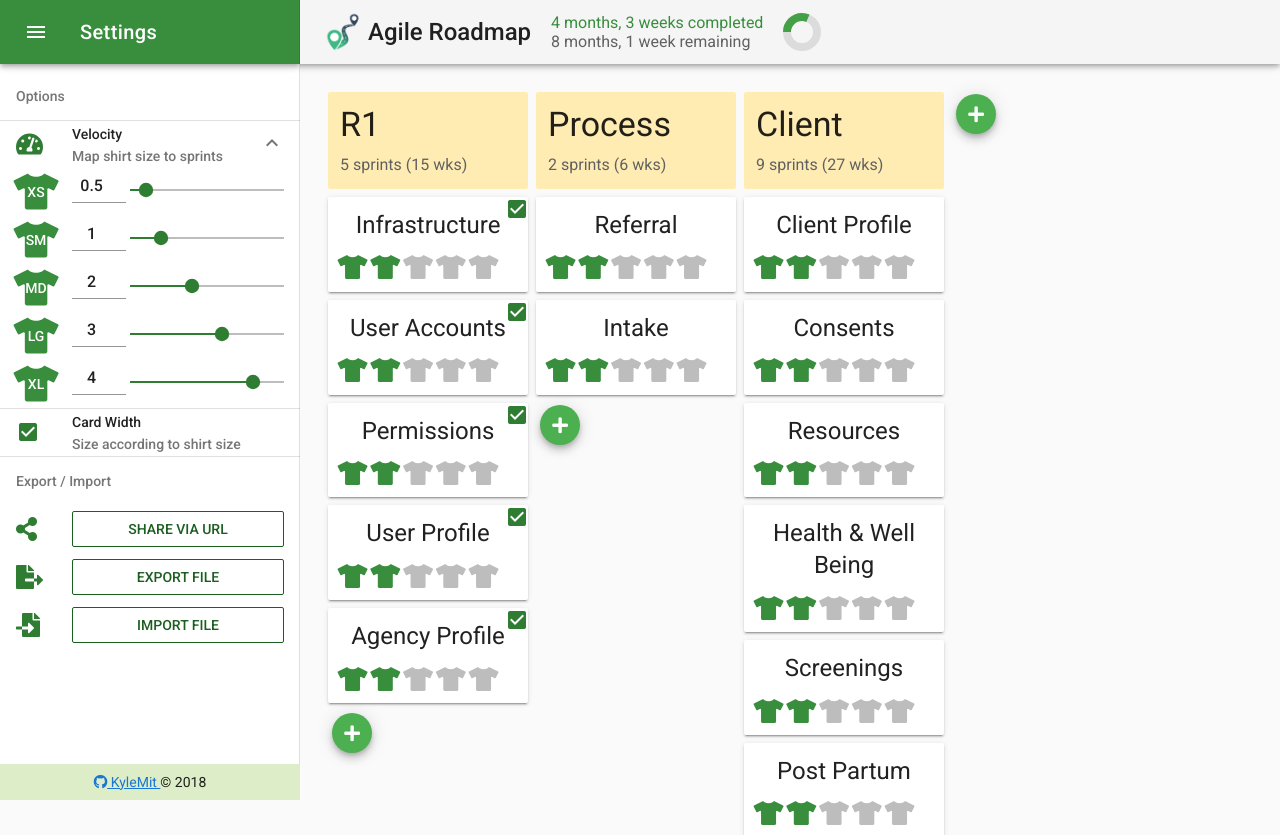
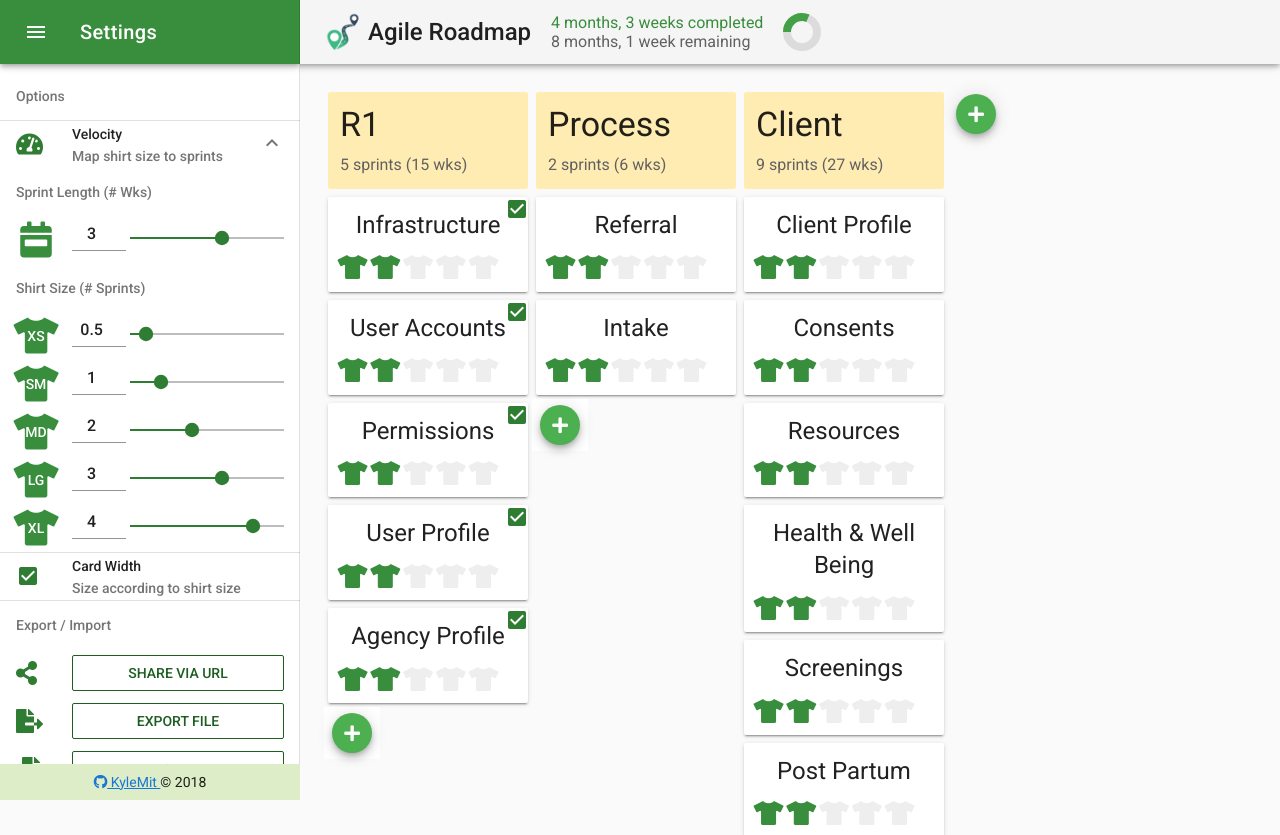
Before and after one commit to KyleMit/AgileRoadmap, a Vue app: page / in a window 1280 px wide. Shown: the top 835 px of the page. Built offline with nearby package versions, Linux system fonts and the light colour scheme.

Commit message:
add sprint length and empty group delete

```diff
--- a/src/App.vue
+++ b/src/App.vue
@@ -31,20 +31,20 @@
       <!-- small display -->
       <div class="subheading pa-0 ml-2 hidden-md-and-up" style="line-height: 1.2;">
         <div class="green--text text--darken-2">
-            {{getSprints(completedFeatures, options.velocities) * 3 | shortTimespan}} done
+            {{getSprints(completedFeatures, options.velocities) * options.sprintLength | shortTimespan}} done
         </div>
         <div class="grey--text text--darken-2">
-            {{getSprints(remainingFeatures, options.velocities) * 3 | shortTimespan}} left
+            {{getSprints(remainingFeatures, options.velocities) * options.sprintLength | shortTimespan}} left
         </div>
       </div>
 
       <!-- big display -->
       <div class="subheading pa-1 ml-3 hidden-sm-and-down" style="line-height: 1.2;">
         <div class="green--text text--darken-2">
-            {{getSprints(completedFeatures, options.velocities) * 3 | timespan}} completed
+            {{getSprints(completedFeatures, options.velocities) * options.sprintLength | timespan}} completed
         </div>
         <div class="grey--text text--darken-2">
-            {{getSprints(remainingFeatures, options.velocities) * 3 | timespan}} remaining
+            {{getSprints(remainingFeatures, options.velocities) * options.sprintLength | timespan}} remaining
         </div>
       </div>
 
@@ -85,6 +85,7 @@ export default {
         velocityOpen: true
       },
       options: {
+        sprintLength: 3,
         shirtSizes: ['XS', 'SM', 'MD', 'LG', 'XL'],
         velocities: [
           { value: 1, shirt: 'XS', sprints: 0.5, width: '10rem' },
@@ -171,6 +172,7 @@ export default {
     timespan: function (value) {
       var output = []
       var valueInt = Math.round(+value)
+      if (value === 0) return "Nothing"
       // get years
       if (valueInt > 52) {
         var years = Math.round(valueInt / 52)
--- a/src/components/roadmap.vue
+++ b/src/components/roadmap.vue
@@ -32,7 +32,7 @@
                   </div>
                   <div class="subheading pa-1 grey--text text--darken-2 ">
                       {{getSprints(grp.features, options.velocities)}} sprints
-                      ({{getSprintTime(getSprints(grp.features, options.velocities))}})
+                      ({{getSprintTime(getSprints(grp.features, options.velocities), options.sprintLength)}})
                       <!-- {{sprintTime(groupSprintsRemaining(grp))}} remaining -->
                   </div>
                 </div>
@@ -107,13 +107,19 @@
                       hover
                       dense
                       color="green darken-2"
-                      background-color="grey lighten-1"
+                      background-color="grey lighten-3"
                     ></v-rating>
               </v-card-actions>
 
             </v-card>
 
           </v-hover>
+
+            <v-card
+              class="d-flex flex-row"
+              flat
+              tile
+            >
 
               <v-tooltip right color="green darken-2" >
                 <v-btn
@@ -128,6 +134,22 @@
                 </v-btn>
                 <span>Add Feature</span>
               </v-tooltip>
+
+              <v-tooltip right color="deep-orange darken-4" v-if="grp.features.length === 0">
+                <v-btn
+                  color="deep-orange darken-3 "
+                  slot="activator"
+                  fab
+                  dark
+                  small
+                  @click="removeGroup(grp, grp_i)"
+                  >
+                  <v-icon>fa  fa-trash-alt</v-icon>
+                </v-btn>
+                <span>Remove Group</span>
+              </v-tooltip>
+
+            </v-card>
 
 
           </v-layout>
@@ -208,6 +230,10 @@ export default {
 
     addGroup: function () {
       this.roadmap.push({ groupName: "", features: [] })
+    },
+
+    removeGroup: function (grp, index) {
+      this.$delete(this.roadmap, index)
     }
 
   },
--- a/src/components/settings-drawer.vue
+++ b/src/components/settings-drawer.vue
@@ -34,6 +34,58 @@
                 <v-list-tile-sub-title>Map shirt size to sprints</v-list-tile-sub-title>
               </v-list-tile-content>
             </v-list-tile>
+
+            <v-subheader>Sprint Length (# Wks)</v-subheader>
+
+            <v-list-tile>
+
+              <v-list-tile-avatar>
+                <v-icon large color="green darken-2">fas fa-calendar-week</v-icon>
+              </v-list-tile-avatar>
+
+              <v-list-tile-content >
+
+                <v-layout
+                  row
+                >
+
+                   <v-flex
+                    shrink
+                    style="width: 70px"
+                  >
+                    <v-text-field
+                      v-model="options.sprintLength"
+                      class="mr-1 ml-0 mt-0 text--center-input"
+                      hide-details
+                      single-line
+                      min="0"
+                      max="5"
+                      step=".5"
+                      type="number"
+                    ></v-text-field>
+                  </v-flex>
+
+                  <v-flex>
+                    <v-slider
+                      v-model="options.sprintLength"
+                      :min="0"
+                      :max="5"
+                      step=".5"
+                      thumb-label
+                      thumb-size="28"
+                      ticks
+                      color="green darken-3"
+                    ></v-slider>
+                  </v-flex>
+
+
+                </v-layout>
+
+              </v-list-tile-content>
+
+            </v-list-tile>
+
+            <v-subheader>Shirt Size (# Sprints)</v-subheader>
 
             <v-list-tile
               v-for="vel in options.velocities"
@@ -169,22 +221,6 @@
 
             <v-list-tile-content>
 
-               <!-- <v-text-field
-
-                      class="mr-1 ml-0 mt-0 text--center-input"
-                      hide-details
-                      single-line
-                      type="file"
-                    ></v-text-field> -->
-     <!-- <label class="custom-file-upload">
-                  <input type="file" style="display:none;"/>
-                  Custom Upload
-                              <v-icon right dark>fas fa-cloud-upload</v-icon>
-              </label>
-               -->
-
-
-
               <v-btn
                 block
                 outline
@@ -233,6 +269,9 @@
 .icon-text {
   position: absolute;
   color:white;
+}
+.v-list__group__items .v-subheader {
+  display: flex;
 }
 /deep/ .text--center-input input {
   text-align: center;
--- a/src/main.js
+++ b/src/main.js
@@ -43,8 +43,8 @@ Vue.mixin({
       return sum
     },
 
-    getSprintTime: function (sprints) {
-      return Math.round(sprints * 3) + " wks"
+    getSprintTime: function (sprints, sprintLength) {
+      return Math.round(sprints * sprintLength) + " wks"
     }
   }
 })
```
Lines whose indentation alone changed are shown as unchanged.
